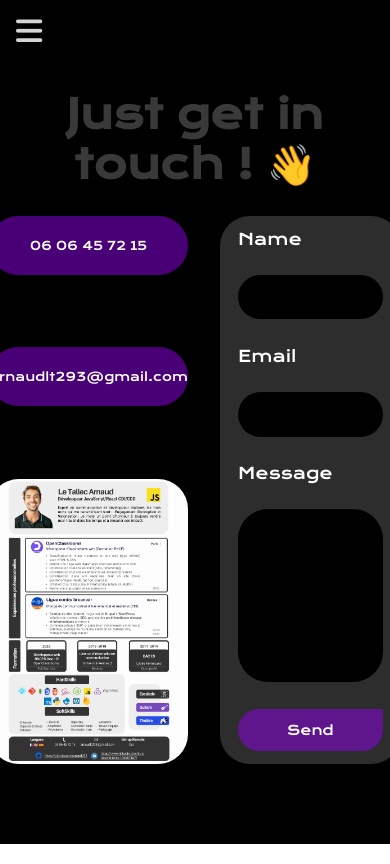
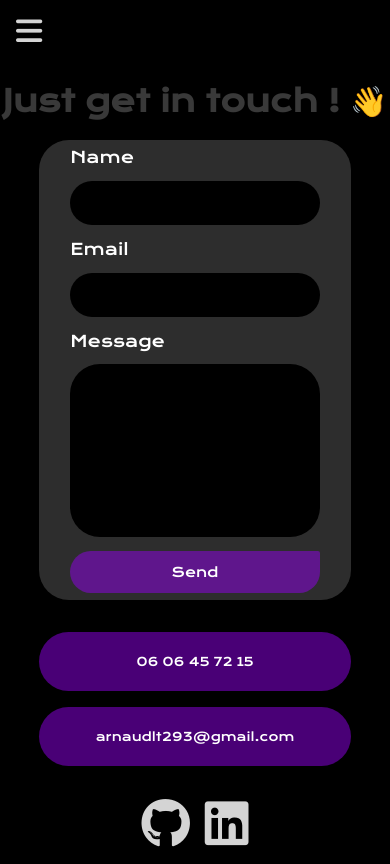
Before and after one commit to Arnaud293/Alt293_PortFolio, a React (Create React App) app: page /contact in a window 390 px wide. Built offline with nearby package versions, Linux system fonts and the light colour scheme.

Commit message:
Contact is responsive + toggle for resume

```diff
--- a/src/components/ContactForm.js
+++ b/src/components/ContactForm.js
@@ -6,11 +6,14 @@ import ResumePreview from '../assets/img/resume.png'
 import { useState } from 'react';
 import { NavLink } from 'react-router-dom';
 import ResumePdf from '../assets/CV_Arnaud_LeTallec_JSDeveloper.pdf';
+import { useEffect } from 'react';
 
 export const ContactUs = () => {
     const form = useRef();
 
     const [isShown, setIsShown] = useState(false);
+    const [width, setWidth] = useState(window.innerWidth);
+    const [resumeResponsive, setResumeResponsive] = useState(false);
 
     const sendEmail = (e) => {
       e.preventDefault();
@@ -33,24 +36,50 @@ export const ContactUs = () => {
             }, 2500)
         });
     };
+    useEffect(() => {
+
+        const handleScreen = () => {
+            setWidth(window.innerWidth);
+            if(window.innerWidth <= 500){
+                setResumeResponsive(true);
+            }
+            else{
+                setResumeResponsive(false);
+            }
+
+        }
+        window.addEventListener('resize', handleScreen);
+        return () => window.removeEventListener('resize', handleScreen);
+
+    },[])
+
 
     return (
       <div className="form-container">
             <div className="form-container-left" >
-                <div className='form-container-left-text' onClick={()=>{navigator.clipboard.writeText("06 06 45 72 15"); alert('Numéro copié dans le presse-papier')}}>
-                    <p>06 06 45 72 15</p>
-                </div>
-                <div className='form-container-left-text' onClick={()=>{navigator.clipboard.writeText("arnaudlt293@gmail.com"); alert('Email copié dans le presse-papier')}}>
-                    <p>arnaudlt293@gmail.com</p>
+                <div className="form-container-left-content">
+                    <div className='form-container-left-content-text' onClick={()=>{navigator.clipboard.writeText("06 06 45 72 15"); alert('Numéro copié dans le presse-papier')}}>
+                        <p>06 06 45 72 15</p>
+                    </div>
+                    <div className='form-container-left-content-text' onClick={()=>{navigator.clipboard.writeText("arnaudlt293@gmail.com"); alert('Email copié dans le presse-papier')}}>
+                        <p>arnaudlt293@gmail.com</p>
+                    </div>
                 </div>
                 <NavLink to={ResumePdf} target='_blank' rel='noopener noreferrer'>
+                    {resumeResponsive === false ? (
                     <div className="form-container-left-resume" onMouseEnter={() => setIsShown(true)} onMouseLeave={() => setIsShown(false)}>
                         <img src={ResumePreview} alt="resume-arnaud" />
                         {isShown && (
                             <i class="fa-solid fa-eye"></i>
                         )}
                     </div>
+                    ):(
+                        <div className='form-container-left-content-text'>
+                            <p>View resume ... <i className="fa-solid fa-download"></i></p>
+                        </div>
+                    )}
                 </NavLink>
+
             </div>
             <div className="form-container-right">
                 <form ref={form} onSubmit={sendEmail}>
--- a/src/pages/Contact.js
+++ b/src/pages/Contact.js
@@ -1,6 +1,7 @@
 import React from 'react';
 import ContactForm from '../components/ContactForm';
 import Nav from '../components/Nav';
+import Footer from '../components/Footer';
 
 const Contact = () => {
     return (
@@ -8,6 +9,7 @@ const Contact = () => {
             <Nav />
             <h1 className='contact-title'>Just get in touch ! 👋</h1>
             <ContactForm />
+            <Footer />
         </div>
     );
 };
--- a/src/styles/index.css
+++ b/src/styles/index.css
@@ -200,10 +200,22 @@ a {
   height: 100vh;
 }
 
+@media screen and (max-width: 780px) {
+  .contact {
+    height: auto;
+  }
+}
+
 .contact-title {
   color: #393939;
   font-size: 40px;
   text-align: center;
+}
+
+@media screen and (max-width: 650px) {
+  .contact-title {
+    font-size: 30px;
+  }
 }
 
 .btn-container {
@@ -580,6 +592,14 @@ a {
   justify-content: center;
   align-items: center;
   gap: 2rem;
+  margin-bottom: 1rem;
+}
+
+@media screen and (max-width: 780px) {
+  .form-container {
+    height: auto;
+    flex-direction: column-reverse;
+  }
 }
 
 .form-container-left {
@@ -591,7 +611,27 @@ a {
   justify-content: space-between;
 }
 
-.form-container-left-text {
+@media screen and (max-width: 780px) {
+  .form-container-left {
+    flex-direction: row;
+    width: 80%;
+  }
+}
+
+@media screen and (max-width: 500px) {
+  .form-container-left {
+    display: block;
+  }
+}
+
+.form-container-left-content {
+  display: flex;
+  flex-direction: column;
+  justify-content: space-evenly;
+  height: 100%;
+}
+
+.form-container-left-content-text {
   background: rgba(146, 0, 235, 0.5);
   height: 7vh;
   border-radius: 30px;
@@ -601,7 +641,13 @@ a {
   cursor: pointer;
 }
 
-.form-container-left-text p {
+@media screen and (max-width: 780px) {
+  .form-container-left-content-text {
+    margin-bottom: 1rem;
+  }
+}
+
+.form-container-left-content-text p {
   font-size: 12px;
   font-family: Krona-one, monospace;
 }
@@ -613,11 +659,27 @@ a {
   position: relative;
 }
 
+@media screen and (max-width: 500px) {
+  .form-container-left-resume {
+    display: none;
+  }
+}
+
 .form-container-left-resume img {
   object-fit: fill;
   height: 100%;
   width: 100%;
   border-radius: 30px;
+}
+
+@media screen and (max-width: 780px) {
+  .form-container-left-resume img {
+    object-fit: cover;
+    object-position: top;
+    height: 50%;
+    width: 95%;
+    margin-left: 5%;
+  }
 }
 
 .form-container-left-resume img:hover {
@@ -634,6 +696,12 @@ a {
   color: #D4D4D4;
 }
 
+@media screen and (max-width: 780px) {
+  .form-container-left-resume i {
+    display: none;
+  }
+}
+
 .form-container-right {
   background: rgba(57, 57, 57, 0.8);
   border-radius: 30px;
@@ -642,6 +710,13 @@ a {
   display: flex;
   align-items: center;
   justify-content: center;
+}
+
+@media screen and (max-width: 780px) {
+  .form-container-right {
+    height: 460px;
+    width: 80%;
+  }
 }
 
 .form-container-right form {
--- a/src/styles/layout/_form.scss
+++ b/src/styles/layout/_form.scss
@@ -4,6 +4,11 @@
     justify-content: center;
     align-items: center;
     gap: 2rem;
+    margin-bottom: 1rem;
+    @media screen and(max-width: 780px){
+        height: auto;
+        flex-direction: column-reverse;
+    }
 
     &-left{
         height: 100%;
@@ -12,6 +17,18 @@
         display: flex;
         flex-direction: column;
         justify-content: space-between;
+        @media screen and(max-width: 780px){
+            flex-direction: row;
+            width: 80%;
+        }
+        @media screen and(max-width: 500px){
+            display: block;
+        }
+        &-content{
+            display: flex;
+            flex-direction: column;
+            justify-content: space-evenly;
+            height: 100%;
             &-text{
                 background: $color1-low;
                 height: 7vh;
@@ -20,22 +37,37 @@
                 align-items: center;
                 justify-content: center;
                 cursor: pointer;
+                @media screen and(max-width: 780px){
+                    margin-bottom: 1rem;
+                }
                 & p{
                     font-size: 12px;
                     font-family: $font1;
                 }
             }
+        }
+
 
         &-resume{
             height: 100%;
             width: 100%;
             border-radius: 30px;
             position: relative;
+            @media screen and(max-width: 500px){
+                display: none;
+            }
             & img{
                 object-fit: fill;
                 height: 100%;
                 width: 100%;
                 border-radius: 30px;
+                @media screen and(max-width: 780px){
+                    object-fit : cover;
+                    object-position: top;
+                    height: 50%;
+                    width: 95%;
+                    margin-left: 5%;
+                }
 
                 &:hover{
                     filter: brightness(0.3);
@@ -49,6 +81,9 @@
                 left: 40%;
                 font-size: 50px;
                 color: $font-color2;
+                @media screen and(max-width: 780px){
+                    display: none;
+                }
             }
 
         }
@@ -61,6 +96,10 @@
         display: flex;
         align-items: center;
         justify-content: center;
+        @media screen and(max-width: 780px){
+            height: 460px;
+            width: 80%;
+        }
         & form{
             display: flex;
             flex-direction: column;
--- a/src/styles/pages/_contact.scss
+++ b/src/styles/pages/_contact.scss
@@ -1,9 +1,15 @@
 .contact{
     background: black;
     height: 100vh;
+    @media screen and(max-width: 780px){
+        height: auto;
+    }
     &-title{
         color: $color2;
         font-size: 40px;
         text-align: center;
+        @media screen and(max-width:650px){
+            font-size: 30px;
+        }
     }
 }
```
Also changed, not shown: 1 other file (tests, documents, lock files or other folders). Lines whose indentation alone changed are shown as unchanged.
